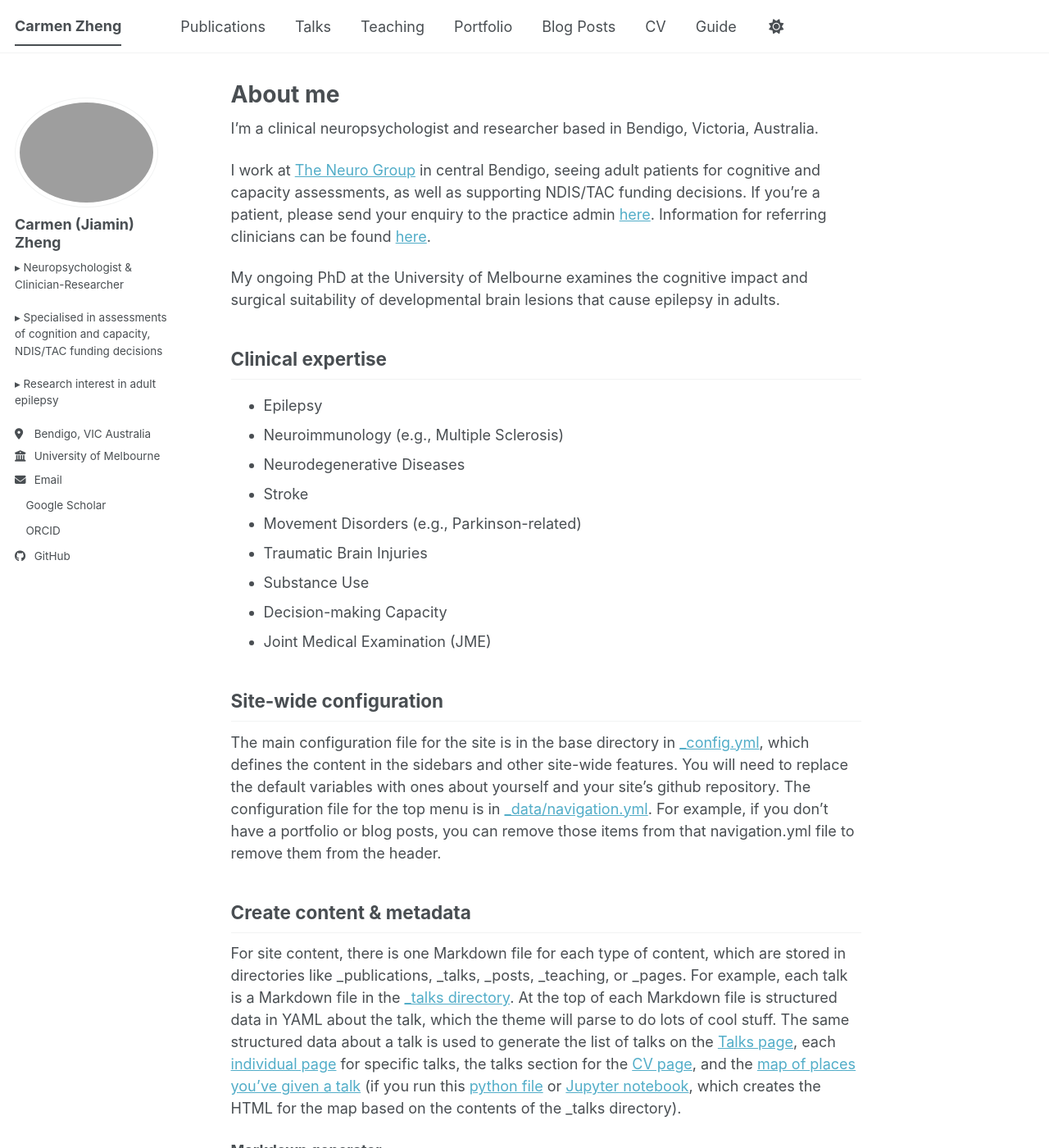
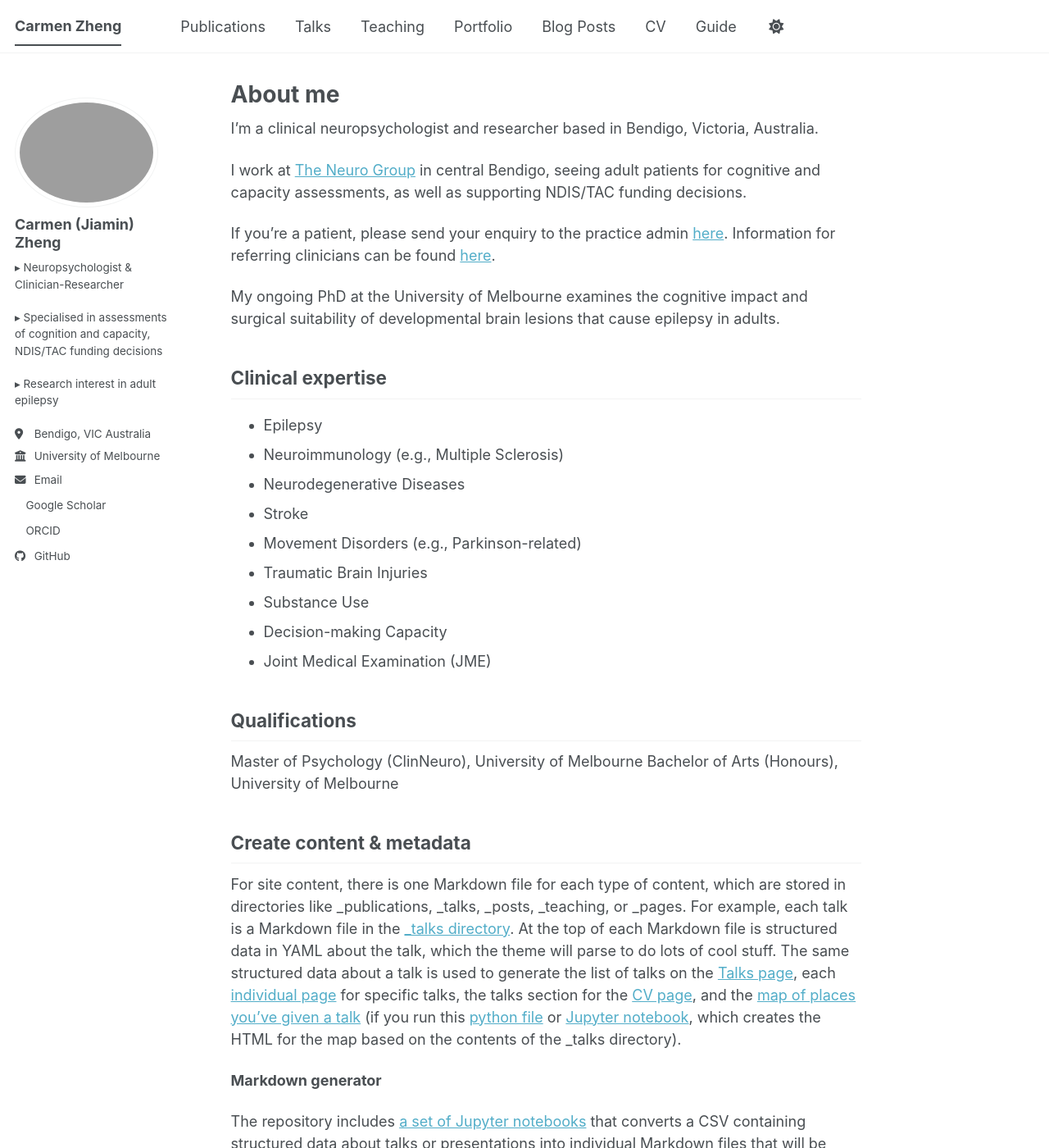
Before and after one commit to carmen-zheng/carmen-zheng.github.io, a Jekyll site: the page built from _pages/about.md, in a window 1280 px wide and 1400 px high. Shown: the whole window at 82% size. Built offline with Jekyll 4.4.1, drawn with Linux system fonts in a browser that asks for light colours; a style sheet for code colours, icons or effects is not loaded.

Commit message:
Update about page with qualifications and content structure
Reorganized content for clarity and added qualifications.

```diff
--- a/_pages/about.md
+++ b/_pages/about.md
@@ -9,7 +9,9 @@
 
 I'm a clinical neuropsychologist and researcher based in Bendigo, Victoria, Australia.
 
-I work at [The Neuro Group](https://www.theneurogroup.com.au) in central Bendigo, seeing adult patients for cognitive and capacity assessments, as well as supporting NDIS/TAC funding decisions. If you're a patient, please send your enquiry to the practice admin [here](https://www.theneurogroup.com.au/patient-inquiry). Information for referring clinicians can be found [here](https://www.theneurogroup.com.au/refer).
+I work at [The Neuro Group](https://www.theneurogroup.com.au) in central Bendigo, seeing adult patients for cognitive and capacity assessments, as well as supporting NDIS/TAC funding decisions.
+
+If you're a patient, please send your enquiry to the practice admin [here](https://www.theneurogroup.com.au/patient-inquiry). Information for referring clinicians can be found [here](https://www.theneurogroup.com.au/refer).
 
 My ongoing PhD at the University of Melbourne examines the cognitive impact and surgical suitability of developmental brain lesions that cause epilepsy in adults.
 
@@ -25,9 +27,10 @@
 - Decision-making Capacity
 - Joint Medical Examination (JME)
 
-Site-wide configuration
+Qualifications
 ------
-The main configuration file for the site is in the base directory in [_config.yml](https://github.com/academicpages/academicpages.github.io/blob/master/_config.yml), which defines the content in the sidebars and other site-wide features. You will need to replace the default variables with ones about yourself and your site's github repository. The configuration file for the top menu is in [_data/navigation.yml](https://github.com/academicpages/academicpages.github.io/blob/master/_data/navigation.yml). For example, if you don't have a portfolio or blog posts, you can remove those items from that navigation.yml file to remove them from the header.
+Master of Psychology (ClinNeuro), University of Melbourne
+Bachelor of Arts (Honours), University of Melbourne
 
 Create content & metadata
 ------
```
